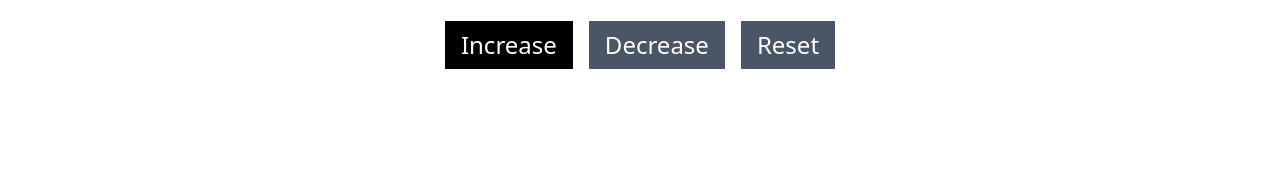
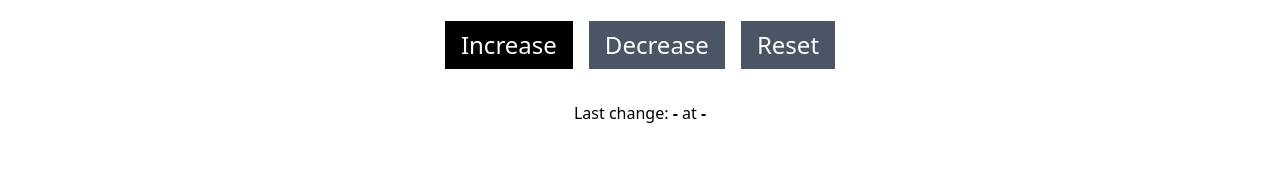
Before and after one commit to JohnMatthiou/react-components-intro, a React (Vite) app: page / in a window 1280 px wide. Shown: the part 171-346 px from the top of the page. Built offline with nearby package versions, Linux system fonts and the light colour scheme.

Commit message:
feat: custom hooks

```diff
--- a/src/App.tsx
+++ b/src/App.tsx
@@ -6,7 +6,12 @@
 // import ArrowFunctionalComponentWithProps from "./components/ArrowFunctionalComponentWithProps.tsx";
 // import ArrowFunctionalComponentWithPropsType from "./components/ArrowFunctionalComponentWithPropsType.tsx";
 import Layout from "./components/Layout.tsx";
-import Counter from "./components/Counter.tsx";
+import CounterAdvancedWithCustomHook from "./components/CounterAdvancedWithCustomHook.tsx";
+// import CounterWithCustomHook from "./components/CounterWithCustomHook.tsx";
+// import CounterAdvanced from "./components/CounterAdvanced.tsx";
+// import CounterWithMoreStates from "./components/CounterWithMoreStates.tsx";
+// import Counter from "./components/Counter.tsx";
+// import NameChanger from "./components/NameChanger.tsx";
 // import FunctionalComponentWithState from "./components/FunctionalComponentWithState.tsx";
 // import ClassComponentWithState from "./components/ClassComponentWithState.tsx";
 
@@ -29,7 +34,12 @@
             {/*<FunctionalComponentWithState />*/}
             {/*<h1 className="text-center etxt-2xl font-bold">This is a heading title</h1>*/}
             {/*<FunctionalComponent />*/}
-            <Counter/>
+            {/*<Counter/>*/}
+            {/*<NameChanger/>*/}
+            {/*<CounterWithMoreStates/>*/}
+            {/*<CounterAdvanced/>*/}
+            {/*<CounterWithCustomHook/>*/}
+            <CounterAdvancedWithCustomHook/>
         </Layout>
 
     </>
--- /dev/null
+++ b/src/components/CounterAdvanced.tsx
@@ -0,0 +1,63 @@
+import CounterButton from "./CounterButton.tsx";
+import {useState} from "react";
+
+type CounterState = {
+    count: number;
+    lastAction: string;
+    time: string;
+}
+
+const CounterAdvanced = () => {
+
+    const [state, setState] = useState<CounterState>({
+        count: 0,
+        lastAction: "",
+        time: ""
+    });
+
+    const getCurrentTime = () => new Date().toLocaleTimeString();
+
+    const increaseCount = () => {
+        setState({
+            count: state.count + 1,
+            lastAction: "Increase",
+            time: getCurrentTime()
+        })
+    }
+
+    const decreaseCount = () => {
+        if (state.count > 0) {
+            setState({
+                count: state.count - 1,
+                lastAction: "Decrease",
+                time: getCurrentTime()
+            })
+        }
+    }
+
+    const resetCount = () => {
+        setState({
+            count: 0,
+            lastAction: "Reset",
+            time: getCurrentTime()
+        })
+    }
+
+    return (
+        <>
+            <div className="space-y-4 text-2xl pt-12">
+                <h1 className="text-center">Count is {state.count}</h1>
+                <div className="text-center space-x-4">
+                    <CounterButton onClick={increaseCount} label="Increase"/>
+                    <CounterButton onClick={decreaseCount} disabled={state.count === 0} label="Decrease"/>
+                    <CounterButton onClick={resetCount} disabled={state.count === 0} label="Reset"
+                                   addClass="bg-cf-dark-red"/>
+                </div>
+            </div>
+            <p className="text-center pt-8">Last
+                change: <strong>{state.lastAction || "-"}</strong> at <strong>{state.time || "-"}</strong></p>
+        </>
+    )
+}
+
+export default CounterAdvanced;
--- /dev/null
+++ b/src/components/CounterAdvancedWithCustomHook.tsx
@@ -0,0 +1,25 @@
+import CounterButton from "./CounterButton.tsx";
+import useAdvancedCounter from "../hooks/useAdvancedCounter.ts";
+
+const CounterAdvancedWithCustomHook = () => {
+
+    // custom hook function
+    const { count, lastAction, time, increase, decrease, reset} = useAdvancedCounter();
+
+    return (
+        <>
+            <div className="space-y-4 text-2xl pt-12">
+                <h1 className="text-center">Count is {count}</h1>
+                <div className="text-center space-x-4">
+                    <CounterButton onClick={increase} label="Increase"/>
+                    <CounterButton onClick={decrease} disabled={count === 0} label="Decrease"/>
+                    <CounterButton onClick={reset} disabled={count === 0} label="Reset"
+                                   addClass="bg-cf-dark-red"/>
+                </div>
+            </div>
+            <p className="text-center pt-8">Last change: <strong>{lastAction || "-"}</strong> at <strong>{time || "-"}</strong></p>
+        </>
+    )
+}
+
+export default CounterAdvancedWithCustomHook
--- /dev/null
+++ b/src/components/CounterWithCustomHook.tsx
@@ -0,0 +1,25 @@
+import CounterButton from "./CounterButton.tsx";
+import useCounter from "../hooks/useCounter.ts";
+
+const CounterWithCustomHook = () => {
+
+    // custom hook function
+    const { count, increase, decrease, reset} = useCounter();
+
+    return (
+        <>
+            <div className="space-y-4 text-2xl pt-12">
+                <h1 className="text-center">Count is {count}</h1>
+                <div className="text-center space-x-4">
+                    <CounterButton onClick={increase} label="Increase"/>
+                    <CounterButton onClick={decrease} disabled={count === 0} label="Decrease"/>
+                    <CounterButton onClick={reset} disabled={count === 0} label="Reset"
+                                   addClass="bg-cf-dark-red"/>
+                </div>
+            </div>
+            {/*<p className="text-center pt-8">Last change: <strong>{state.lastAction || "-"}</strong> at <strong>{state.time || "-"}</strong></p>*/}
+        </>
+    )
+}
+
+export default CounterWithCustomHook
--- /dev/null
+++ b/src/components/CounterWithMoreStates.tsx
@@ -0,0 +1,46 @@
+import {useState} from "react";
+import CounterButton from "./CounterButton.tsx";
+
+const CounterWithMoreStates = () => {
+    const [count, setCount] = useState(0);
+    const [lastAction, setLastAction] = useState("");
+    const [time, setTime] = useState("");
+
+    const getCurrentTime = () => new Date().toLocaleTimeString();
+
+    const increaseCount = () => {
+        setCount(count + 1);
+        setLastAction("Increase");
+        setTime(getCurrentTime());
+    }
+
+    const decreaseCount = () => {
+        if (count > 0) {
+            setCount(count - 1);
+            setLastAction("Decrease");
+            setTime(getCurrentTime());
+        }
+    }
+
+    const resetCount = () => {
+        setCount(0);
+        setLastAction("Reset");
+        setTime(getCurrentTime());
+    }
+
+    return (
+        <>
+            <div className="space-y-4 text-2xl pt-12">
+                <h1 className="text-center">Count is {count}</h1>
+                <div className="text-center space-x-4">
+                    <CounterButton onClick={increaseCount} label="Increase"/>
+                    <CounterButton onClick={decreaseCount} disabled={count === 0} label="Decrease"/>
+                    <CounterButton onClick={resetCount} disabled={count === 0} label="Reset" addClass="bg-cf-dark-red"/>
+                </div>
+            </div>
+            <p className="text-center pt-8">Last change: <strong>{lastAction || "-"}</strong> at <strong>{time || "-"}</strong></p>
+        </>
+    )
+}
+
+export default CounterWithMoreStates;
--- /dev/null
+++ b/src/components/NameChanger.tsx
@@ -0,0 +1,25 @@
+import {useState} from "react";
+
+const NameChanger = () => {
+    const [name, setName] = useState("");
+
+    const handleChange = (e: React.ChangeEvent<HTMLInputElement>) => {
+        setName(e.target.value)
+    }
+
+    return (
+        <>
+            <h1 className="text-center text-xl pt-4">Hello, {name || "stranger"}</h1>
+            <div className="text-center mt-4">
+            <input
+                type="text"
+                value={name}
+                onChange={handleChange}
+                className="border"
+            />
+            </div>
+        </>
+    )
+}
+
+export default NameChanger;
--- /dev/null
+++ b/src/hooks/useAdvancedCounter.ts
@@ -0,0 +1,56 @@
+import {useState} from "react";
+
+type CounterState = {
+    count: number;
+    lastAction: string;
+    time: string;
+}
+
+const useAdvancedCounter = () => {
+
+    const [state, setState] = useState<CounterState>({
+        count: 0,
+        lastAction: "",
+        time: ""
+    });
+
+    const getCurrentTime = () => new Date().toLocaleTimeString();
+
+    const increase = () => {
+        setState({
+            count: state.count + 1,
+            lastAction: "Increase",
+            time: getCurrentTime()
+        });
+    }
+
+    const decrease = () => {
+        if (state.count > 0) {
+            setState({
+                count: state.count - 1,
+                lastAction: "Decrease",
+                time: getCurrentTime()
+            });
+        }
+    }
+
+        const reset = () => {
+            setState({
+                count: 0,
+                lastAction: "Reset",
+                time: getCurrentTime()
+            })
+        }
+
+
+    return {
+        count: state.count,
+        lastAction: state.lastAction,
+        time: state.time,
+        increase,
+        decrease,
+        reset
+    }
+}
+
+export default useAdvancedCounter;
--- /dev/null
+++ b/src/hooks/useCounter.ts
@@ -0,0 +1,28 @@
+import {useState} from "react";
+
+    const useCounter = (initialValue: number = 0) => {
+    const [count, setCount] = useState(initialValue);
+
+    const increase = () => {
+        setCount(count + 1);
+    }
+
+    const decrease = () => {
+        if (count > 0) {
+            setCount(count - 1);
+        }
+    }
+
+    const reset = () => {
+        setCount(initialValue);
+    }
+
+    return {
+        count,
+        increase,
+        decrease,
+        reset
+    }
+}
+
+export default useCounter;
```
